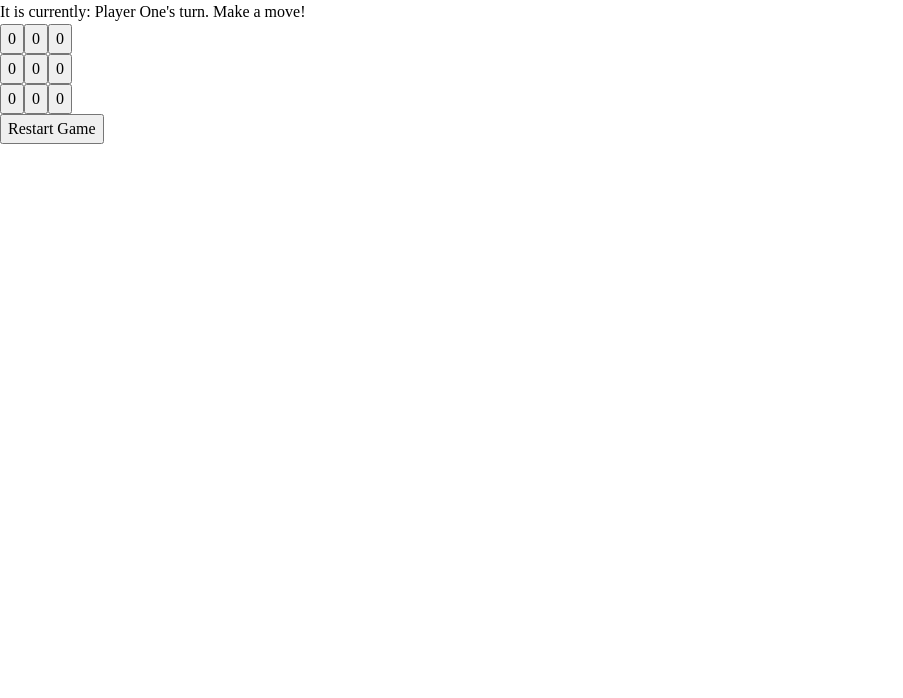
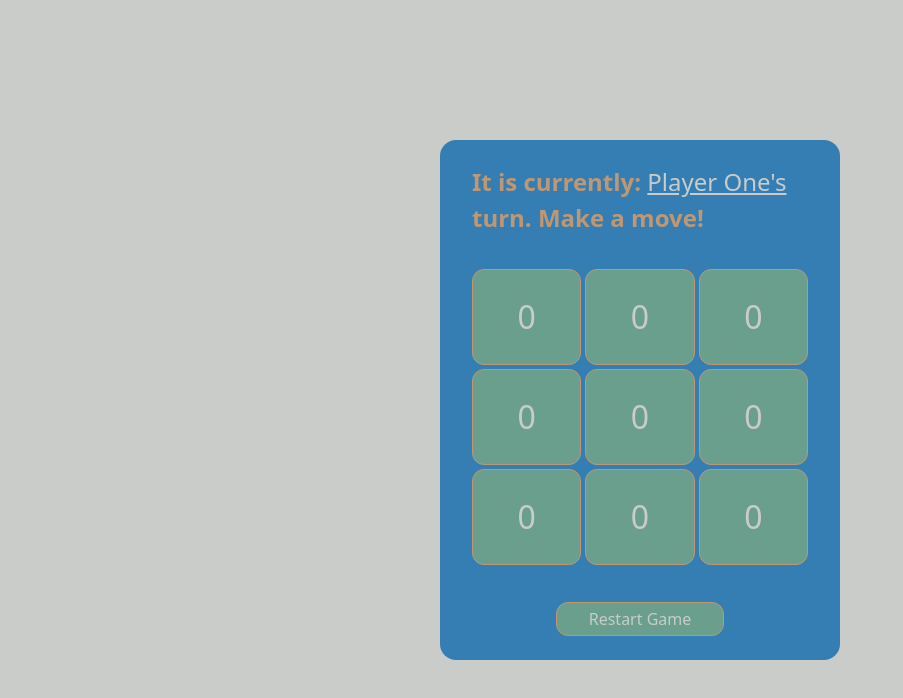
Before and after one commit to gldsct/tic-tac-toe, a plain HTML site: page index.html in a window 1280 px wide. Shown: the whole page, without its empty margins (0-903 px from the left). Drawn offline with Linux system fonts and the light colour scheme.

Commit message:
Improve UI layout and styling

```diff
--- a/styles.css
+++ b/styles.css
@@ -45,3 +45,83 @@ h1, h2, h3, h4, h5, h6 {
 }
 
 /* End of CSS Resets */
+
+/* General Layout Styles */
+
+body {
+    font-family: system-ui, "Segoe UI", Roboto, Helvetica, Arial, sans-serif, "Apple Color Emoji", "Segoe UI Emoji", "Segoe UI Symbol";
+    background-color: #C9CCC9;
+    height: 100vh;
+    display: flex;
+    justify-content: center;
+    align-items: center;
+}
+
+.game-container {
+    height: 65%;
+    width: 400px;
+    padding: 1rem 2rem;
+    border-radius: 16px;
+    background: #357EB3;
+
+    display: flex;
+    flex-direction: column;
+    justify-content: space-around;
+    align-items: center;
+    gap: 1rem;
+}
+
+/* End of General Layout Styles */
+
+/* Header Styles */
+
+.game-turn {
+    color: #BF9773;
+    font-size: 1.5rem;
+    font-weight: bold;
+}
+
+.game-turn > .game-player {
+    color: #C9CCC9;
+    text-decoration: underline;
+    font-weight: normal;
+}
+
+/* End of Header Styles */
+
+/* Game Grid Layout Styles */
+
+.game-grid {
+    width: 100%;
+}
+
+.game-grid-row {
+    /* outline: 2px solid pink; */
+    margin-bottom: 0.25rem;
+    display: flex;
+    gap: 0.25rem;
+}
+
+.game-grid-row > * {
+    flex: auto;
+    height: 6rem;
+    color: #C9CCC9;
+    background-color: #699F8C;
+    border: 1px solid #BF9773;
+    border-radius: 12px;
+    font-size: 2rem;
+}
+
+/* End of Game Grid Layout Styles */
+
+/* Restart Button Styles */
+
+.restart-button {
+    color: #C9CCC9;
+    background-color: #699F8C;
+    border-radius: 12px;
+    border: 1px solid #BF9773;
+    padding: 0.25rem 2rem;
+}
+
+/* End of Restart Button Styles */
```
